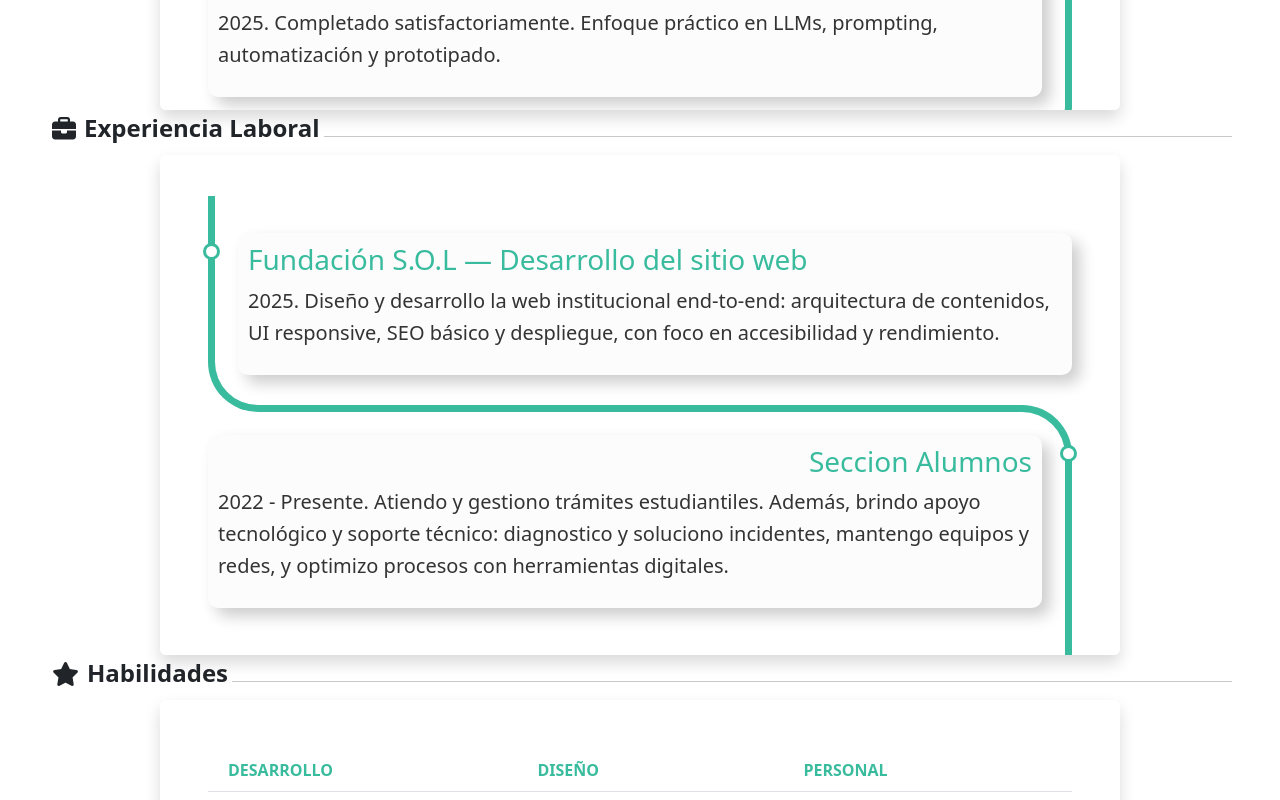
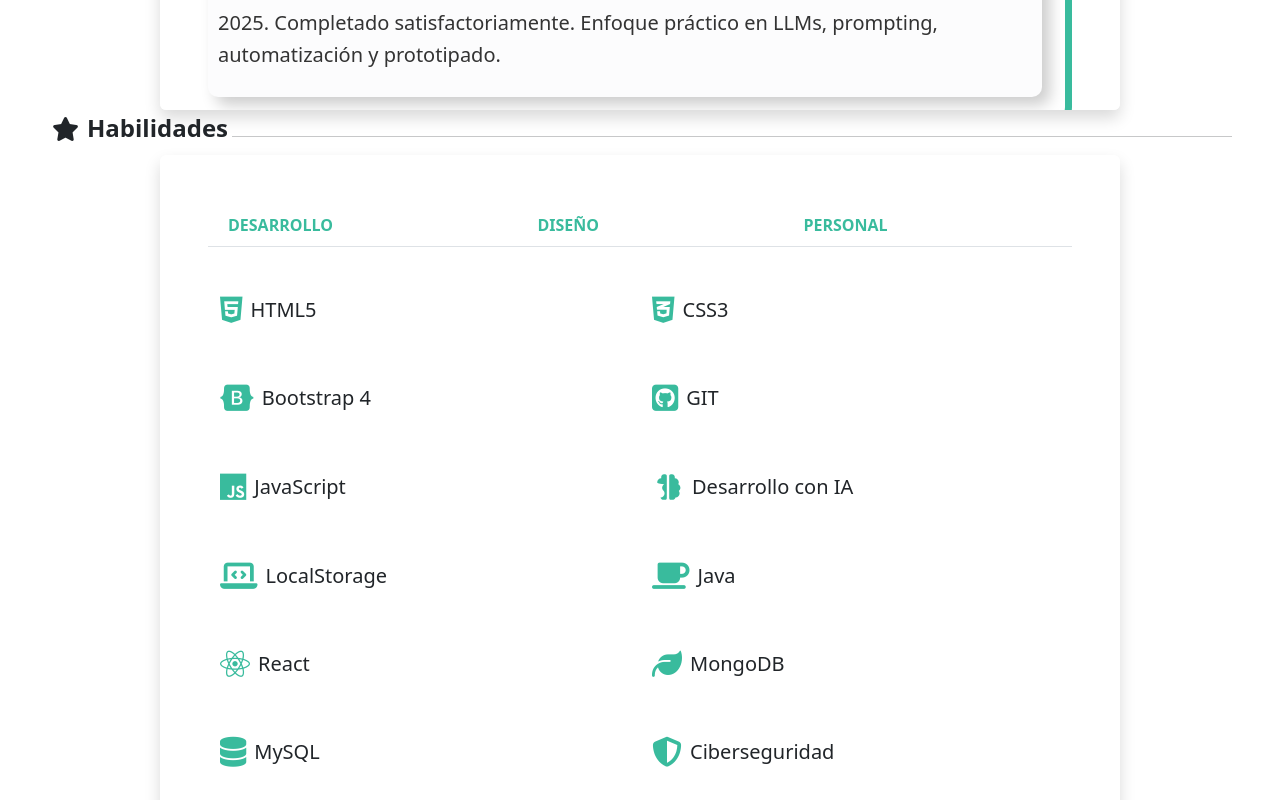
Before and after one commit to Eliseo-Baroni-97/personalpage, a React (Vite) app: page / in a window 1280 px wide. Shown: the part 1800-2600 px from the top of the page. Built offline with nearby package versions, Linux system fonts and the light colour scheme.

Commit message:
refactor: Reorder Skills and Experience sections

```diff
--- a/src/App.jsx
+++ b/src/App.jsx
@@ -49,11 +49,12 @@ const App = () => {
       <SectionTitle titleKey="formacion" icon="fa-graduation-cap" id="education"/>
       <Timeline titleKey="timelineFormacion" items={educationItems} />
 
+      <SectionTitle titleKey="habilidades" icon="fa-regular fa-star" id="skills"  />
+      <Skills />
+
       <SectionTitle titleKey="experienciaLaboral" icon="fa-briefcase" id="experience"/>
       <Timeline titleKey="experienciaLaboral" items={experienceItems} />
 
-      <SectionTitle titleKey="habilidades" icon="fa-regular fa-star" id="skills"  />
-      <Skills />
       <SectionTitle titleKey="portafolio" icon="fa-solid fa-briefcase" id="projects"/>
       <Portfolio />
       <SectionTitle titleKey="contacto" icon="fa-paper-plane"  id="contact"/>
```
